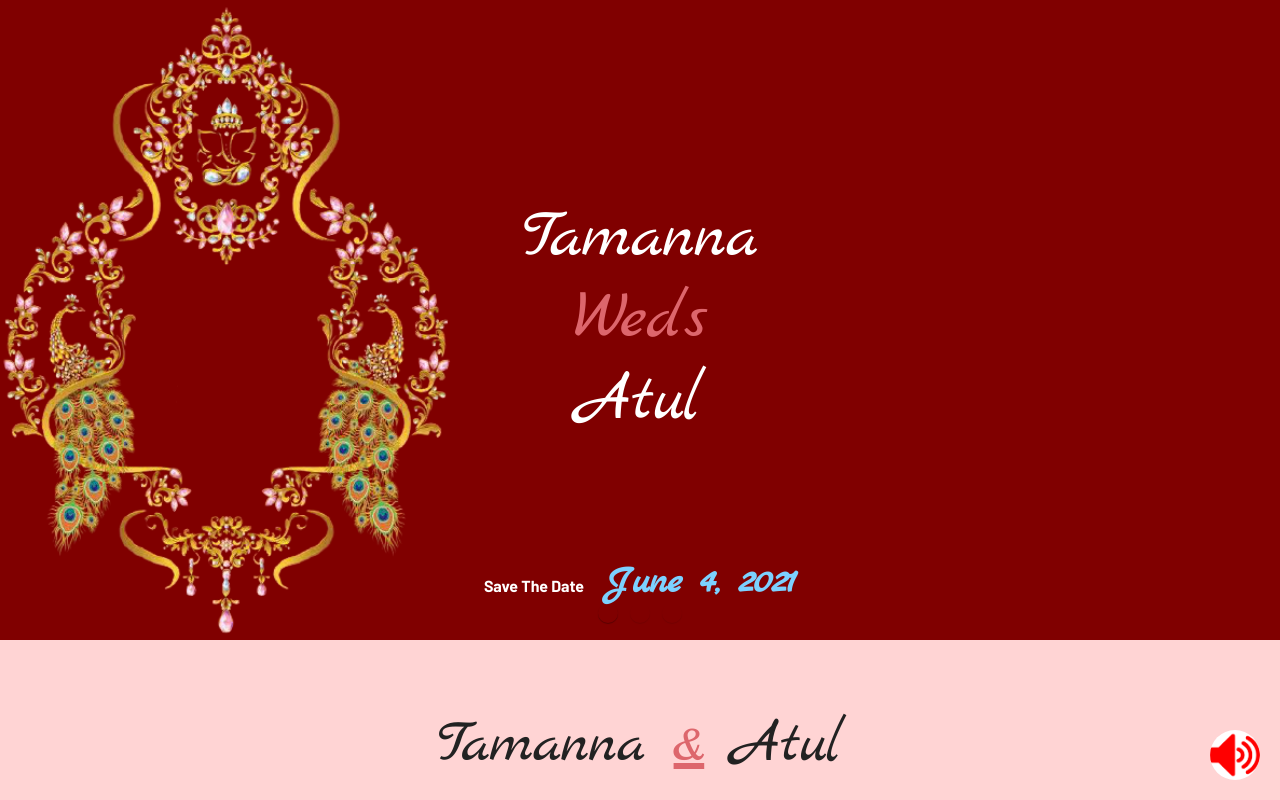
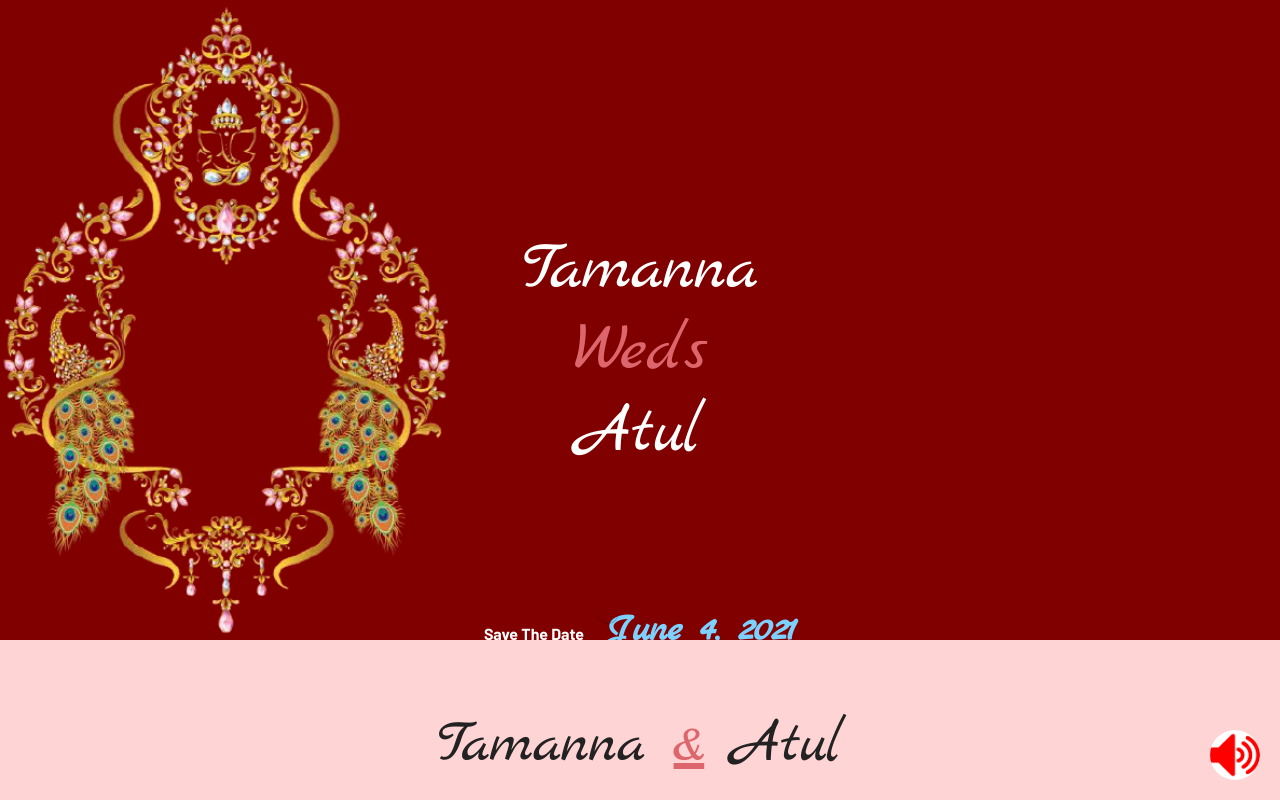
Before and after one commit to Shivam-Developer9/Wedding-card, a plain HTML site: page index.html in a window 1280 px wide. Shown: the top 800 px of the page. Drawn offline with nearby package versions, Linux system fonts and the light colour scheme.

Commit message:
Update style.css

```diff
--- a/style.css
+++ b/style.css
@@ -385,7 +385,7 @@ button:focus{
     text-align: center;
     vertical-align: middle;
 	position: relative;
-	top: 3rem;
+	top: 5rem;
 }
 
 .lbox-details::before{
@@ -417,7 +417,7 @@ button:focus{
 .lbox-details p{
 	color: #ffffff;
 	position: relative;
-	top: 6rem;
+	top: 7rem;
 	z-index: 3;
 }
 .lbox-details p strong{
```
